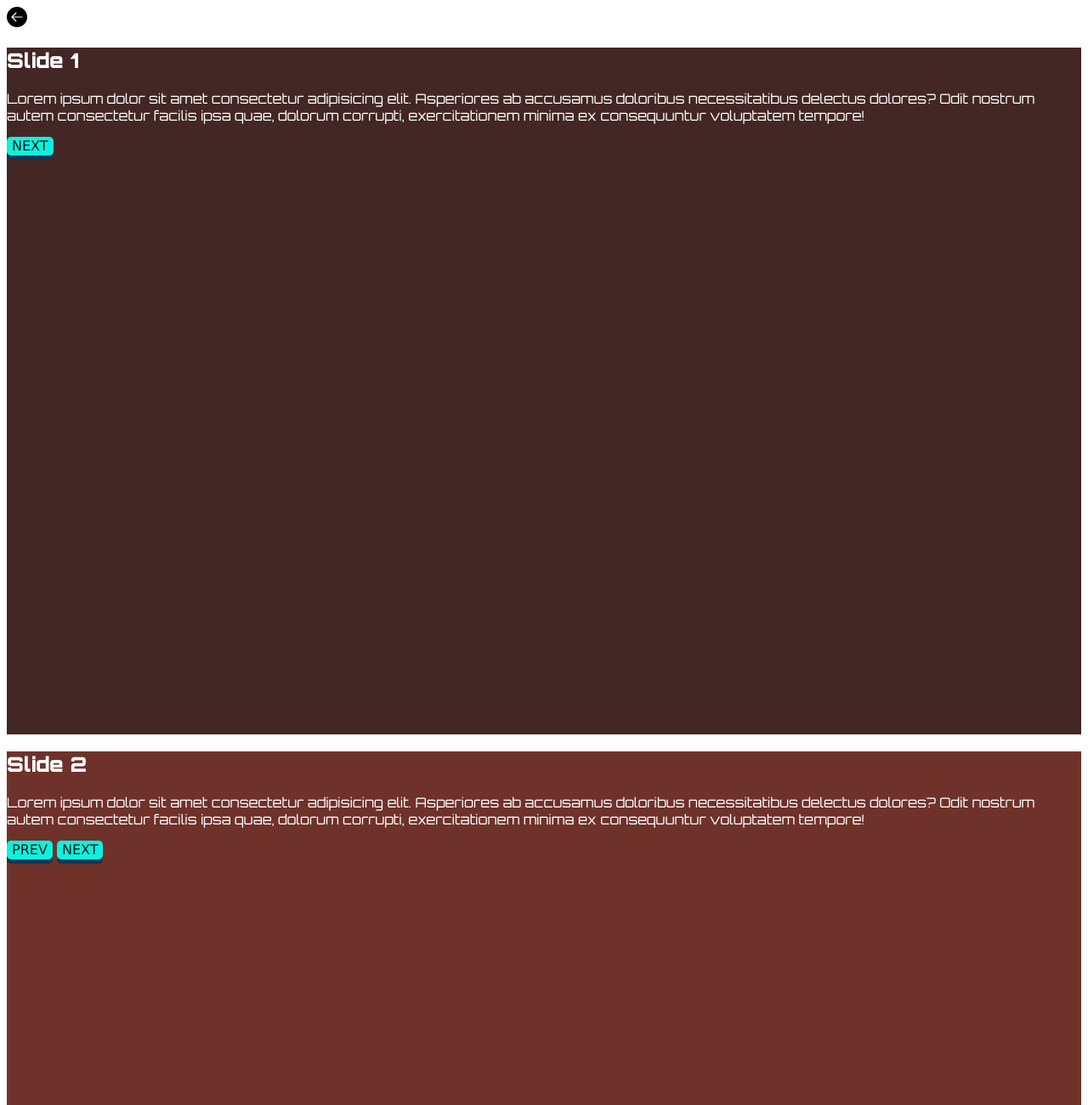
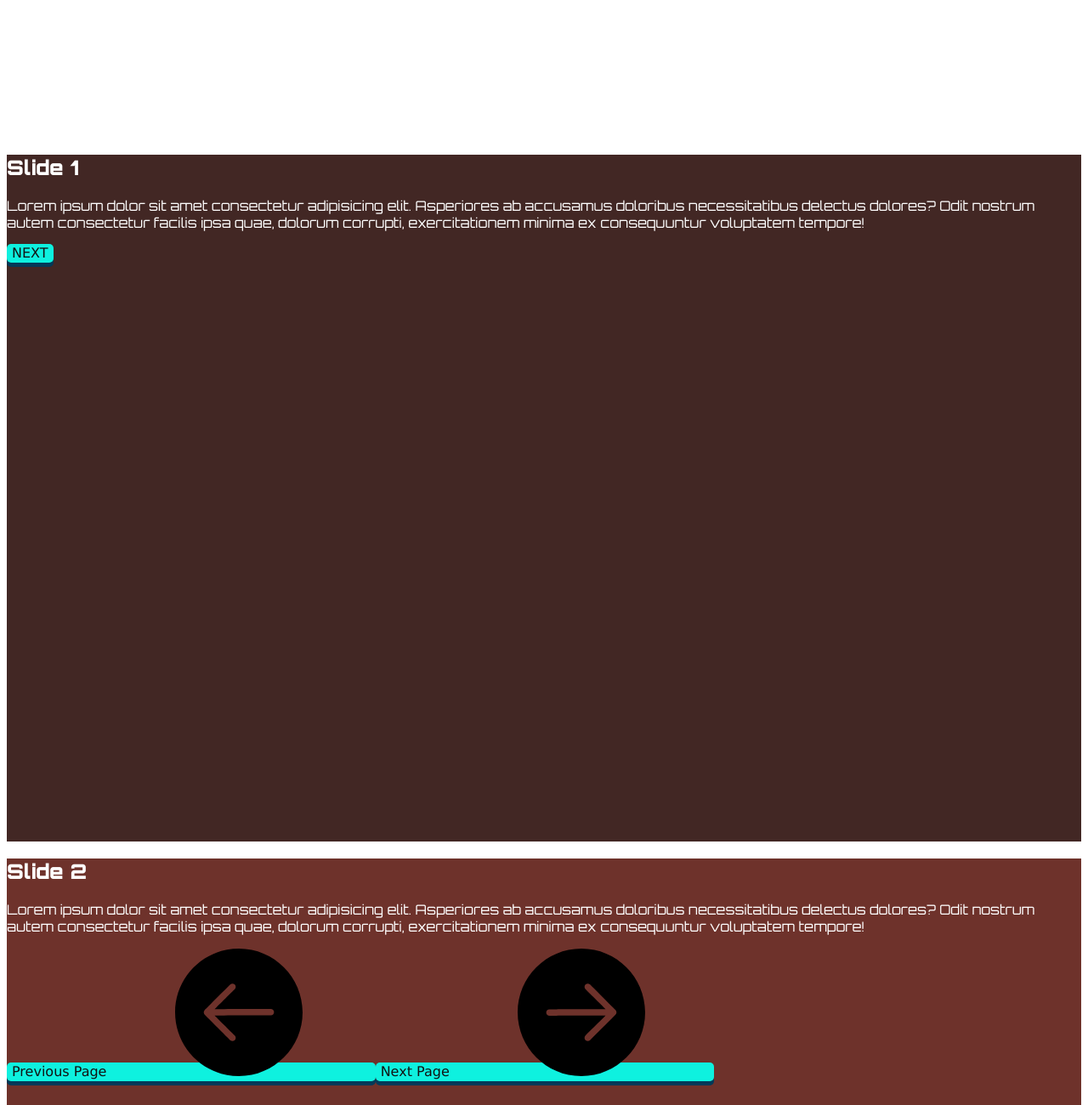
Before and after one commit to RVCC-IDMX/268p2-JorgeJMarroquin, a plain HTML site: page index.html in a window 1280 px wide. Shown: the top 1300 px of the page at 85% size. Drawn offline with Linux system fonts and the light colour scheme.

Commit message:
Adding updated
Adding code to make both arrows to be seen.

```diff
--- a/index.html
+++ b/index.html
@@ -10,7 +10,9 @@
     <body class="body">
 
         <!-- Icons -->
-        <svg width="24" height="24" viewBox="0 0 1000 1000" xmlns="http://www.w3.org/2000/svg">
+    <svg class="defs-only">
+        <symbol id="left-arrow" viewbox="0 0 1000 1000" xmlns="http://www.w3.org/2000/svg">
+            <title>Left Arrow</title>
             <path
                 d="M 500 0C 224 0 0 224 0 500C 0 776 224 1000 500 1000C 776 1000 1000 776 1000
                 500C 1000 224 776 0 500 0C 500 0 500 0 500 0M 517 232C 517 232 517 232 517
@@ -19,7 +21,23 @@
                 750C 526 764 515 776 501 776C 487 776 475 764 476 750C 476 750 475 310 475
                 310C 475 310 318 468 318 468C 308 478 292 478 282 468C 272 458 272 442 282
                 432C 282 432 479 235 479 235C 484 229 492 225 500 225C 506 225 513 227 517
-                232C 517 232 517 232 517 232" transform="rotate(270,500,500)"/></svg>
+                232C 517 232 517 232 517 232" transform="rotate(270,500,500)"
+            />
+        </symbol>
+        <symbol id="right-arrow" viewbox="0 0 1000 1000" xmlns="http://www.w3.org/2000/svg">
+            <title>Right Arrow</title>
+            <path
+                d="M 500 0C 224 0 0 224 0 500C 0 776 224 1000 500 1000C 776 1000 1000 776 1000
+                500C 1000 224 776 0 500 0C 500 0 500 0 500 0 M 517 232C 517 232 517 232 517
+                232C 518 232 518 232 518 232C 518 232 718 432 718 432C 728 442 728 458 718
+                468C 708 478 692 478 682 468C 682 468 525 310 525 310C 525 310 526 750 526
+                750C 526 764 515 776 501 776C 487 776 475 764 476 750C 476 750 475 310 475
+                310C 475 310 318 468 318 468C 308 478 292 478 282 468C 272 458 272 442 282
+                432C 282 432 479 235 479 235C 484 229 492 225 500 225C 506 225 513 227 517
+                232C 517 232 517 232 517 232" transform="rotate(90,500,500)"
+                />
+        </symbol>
+    </svg>
 
         <section id="slide-1" class="slide--color1">
             <h1 class="slide__title">Slide 1</h1>
@@ -43,8 +61,23 @@
                 voluptatem tempore!
             </p>
             <div class="slide__buttons">
-                    <a href="#slide-1" class="slide__button slide__button--prev">PREV</a>
-                    <a href="#slide-3" class="slide__button slide__button--next">NEXT</a>
+                    <a href="#slide-1" class="slide__button slide__button--prev">
+                        <span>
+                            Previous Page
+                            <svg class="icon icon--color">
+                                <use xlink:href="#left-arrow" />
+                            </svg>
+                        </span>
+                    </a>
+                    <a href="#slide-3" class="slide__button slide__button--next">
+                        <span>
+                            Next Page
+                            <svg class="icon icon--color">
+                                <use xlink:href="#right-arrow" />
+                            </svg>
+                        </span>
+
+                    </a>
             </div>
         </section>
 
```
